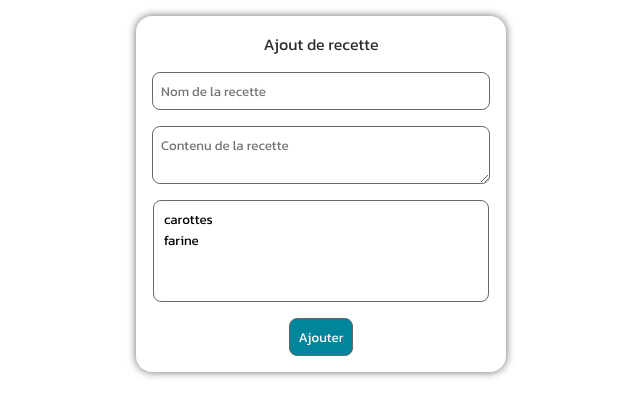
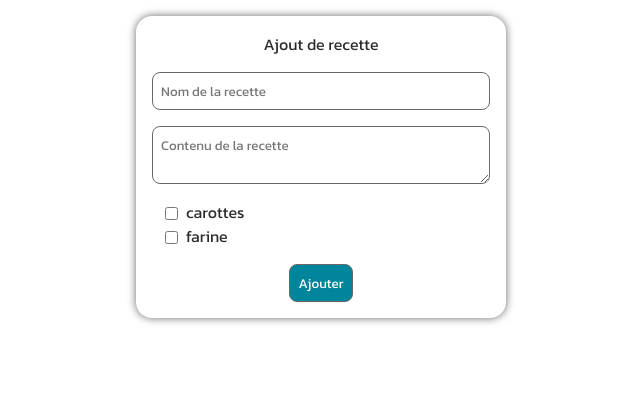
Before and after one commit to valentincgd/Flask_Web_App, a Flask app: page /add in a window 1280 px wide. Shown: the part 70-487 px from the top of the page, without its empty margins (319-959 px from the left). Run offline with Flask 2, Linux system fonts and the light colour scheme; style sheets or scripts are compiled from the project's sources; parts of the project's set-up code (start-up, migrations or seed data) failed here and were passed over.

Commit message:
Add possibility to add ingredients

```diff
--- a/static/css/add.css
+++ b/static/css/add.css
@@ -24,7 +24,7 @@ body .add-form p {
 }
 
 body .add-form input,
-body .add-form textarea, body .add-form select {
+body .add-form textarea {
   font-family: Kanit, 'Montserrat', sans-serif, 'Courier New', Courier, monospace;
   border: 1px solid var(--shadow);
   border-radius: 0.5rem;
@@ -35,7 +35,7 @@ body .add-form textarea, body .add-form select {
 }
 
 body .add-form input[type="submit"],
-body .add-form textarea[type="submit"], body .add-form select[type="submit"] {
+body .add-form textarea[type="submit"] {
   width: -webkit-min-content;
   width: -moz-min-content;
   width: min-content;
@@ -44,13 +44,47 @@ body .add-form textarea[type="submit"], body .add-form select[type="submit"] {
 }
 
 body .add-form input[type="submit"]:hover,
-body .add-form textarea[type="submit"]:hover, body .add-form select[type="submit"]:hover {
+body .add-form textarea[type="submit"]:hover {
   background-color: #33d2ee;
   border: 1px solid black;
   cursor: pointer;
 }
 
-body .add-form select {
-  width: 21rem;
+body .add-form .listIngre {
+  display: -webkit-box;
+  display: -ms-flexbox;
+  display: flex;
+  -webkit-box-orient: vertical;
+  -webkit-box-direction: normal;
+      -ms-flex-direction: column;
+          flex-direction: column;
+  -webkit-box-pack: center;
+      -ms-flex-pack: center;
+          justify-content: center;
+  -webkit-box-align: start;
+      -ms-flex-align: start;
+          align-items: flex-start;
+  width: 20rem;
+}
+
+body .add-form .listIngre .ingre {
+  display: -webkit-box;
+  display: -ms-flexbox;
+  display: flex;
+  -webkit-box-pack: start;
+      -ms-flex-pack: start;
+          justify-content: flex-start;
+  -webkit-box-align: center;
+      -ms-flex-align: center;
+          align-items: center;
+}
+
+body .add-form .listIngre .ingre input[type=checkbox] {
+  width: auto;
+  margin-top: 5px;
+}
+
+body .add-form .listIngre .ingre label {
+  margin-left: 5px;
 }
 /*# sourceMappingURL=add.css.map */
--- a/static/css/add.scss
+++ b/static/css/add.scss
@@ -17,7 +17,7 @@ body {
         }
 
         input,
-        textarea, select {
+        textarea{
             font-family: Kanit, 'Montserrat', sans-serif, 'Courier New', Courier, monospace;
             border: 1px solid var(--shadow);
             border-radius: 0.5rem;
@@ -38,8 +38,24 @@ body {
             }
         }
 
-        select{
-            width: 21rem;
+        .listIngre{
+            display: flex;
+            flex-direction: column;
+            justify-content: center;
+            align-items: flex-start;
+            width: 20rem;
+            .ingre{
+                display: flex;
+                justify-content: flex-start;
+                align-items: center;
+                input[type=checkbox]{
+                    width: auto;
+                    margin-top: 5px;
+                }
+                label{
+                    margin-left: 5px;
+                }
+            }
         }
 
     }
--- a/templates/add.html
+++ b/templates/add.html
@@ -19,11 +19,14 @@
           placeholder="Contenu de la recette"
           name="recipe_body"
         ></textarea>
-        <select name="" id="" multiple>
+        <div class="listIngre">
           {% for i in ingres %}
-          <option value="{{ i[0] }}">{{ i[1] }}</option>
+          <div class="ingre">
+            <input type="checkbox" id="check{{ i[0] }}" value="{{ i[0] }}">
+            <label for="check{{ i[0] }}">{{ i[1] }}</label>
+          </div>
           {% endfor %}
-        </select>
+        </div>
         <input type="submit" value="Ajouter" />
       </form>
       {% if errorMessage != "" %} {% block content %}
```
Also changed, not shown: 1 other file.
